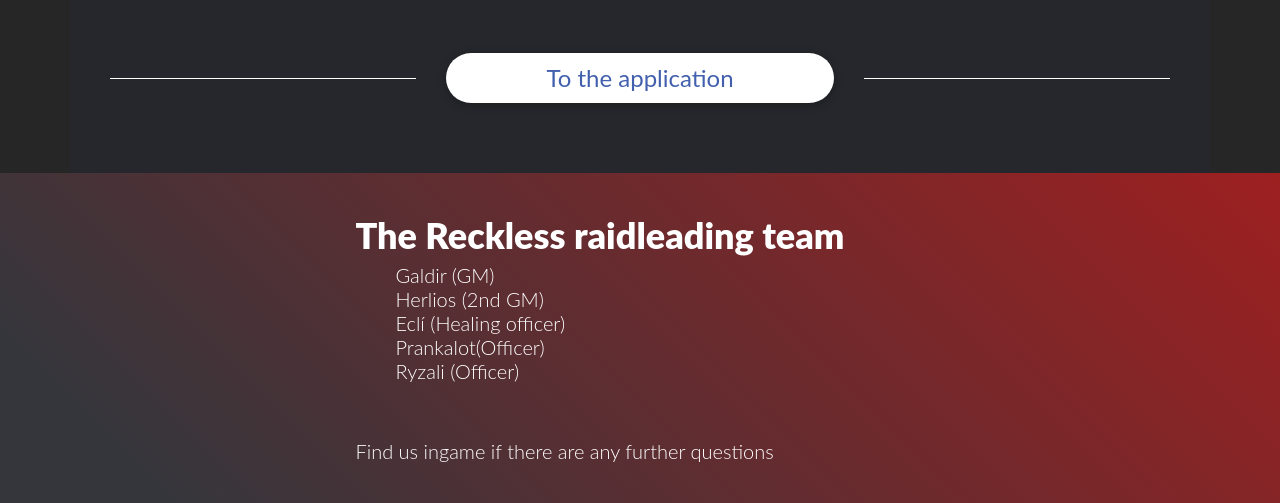
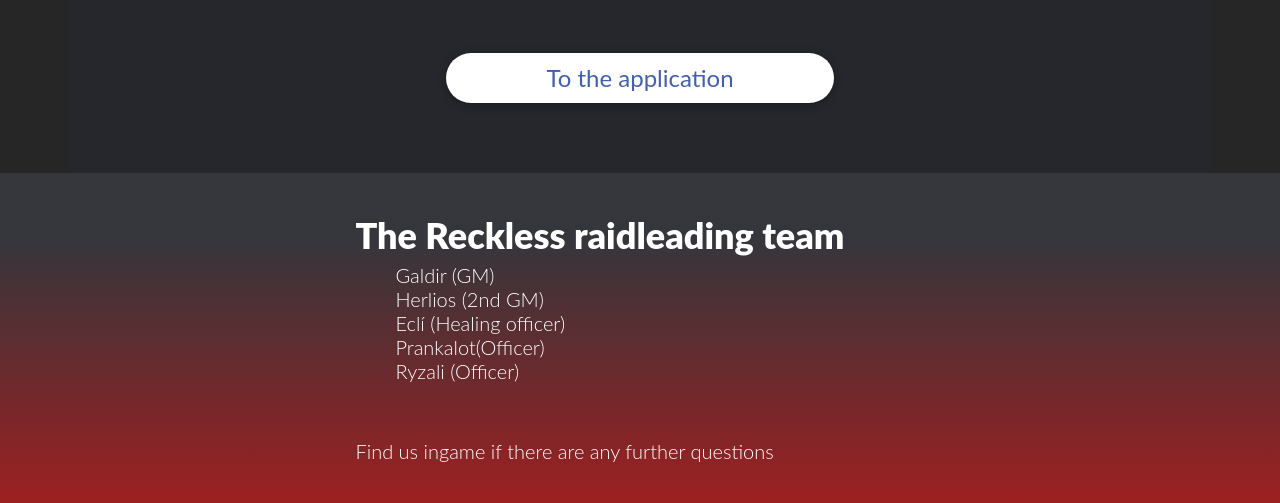
Before and after one commit to eclisauce/eclisauce.github.io, a website: page index.html in a window 1280 px wide. Shown: the part 1799-2302 px from the top of the page. Drawn offline with Linux system fonts and the light colour scheme.

Commit message:
More tinkering with the header and footer

```diff
--- a/css/main.css
+++ b/css/main.css
@@ -39,7 +39,7 @@ body:before {
   left: 0;
   width: 100%;
   height: 550px;
-  background-image: linear-gradient(45deg, rgba(58, 60, 66, 0.73) 10%, rgba(182, 30, 30, 0.83) 100%);
+  background-image: linear-gradient(90deg, rgba(182, 30, 30, 0.83) 10%, rgba(25, 23, 204, 0.82) 100%);
 }
 
 .topmenu {
@@ -131,7 +131,7 @@ section.join .line {
 .footer {
   padding: 40px;
   background-color: #25272c;
-  background-image: linear-gradient(45deg, rgba(58, 60, 66, 0.73) 10%, rgba(182, 30, 30, 0.83) 100%);
+  background-image: linear-gradient(180deg, rgba(58, 60, 66, 0.73) 20%, rgba(182, 30, 30, 0.83) 100%);
   line-height: 24px;
   font-size: 20px;
   color: white;
--- a/index.html
+++ b/index.html
@@ -107,8 +107,7 @@
           </div>
         </section>
       <section class="join d-flex justify-content-center">
-        <div class="line align-self-center" style="flex-grow: 1;"></div><a class="links-suppressor btn-pill white" href="https://discord.gg/red">To the application</a>
-        <div class="line align-self-center" style="flex-grow: 1;"></div>
+        <a class="links-suppressor btn-pill white" href="https://discord.gg/BhZ8Ytx">To the application</a>
       </section>
         </div>
     </div>
```
